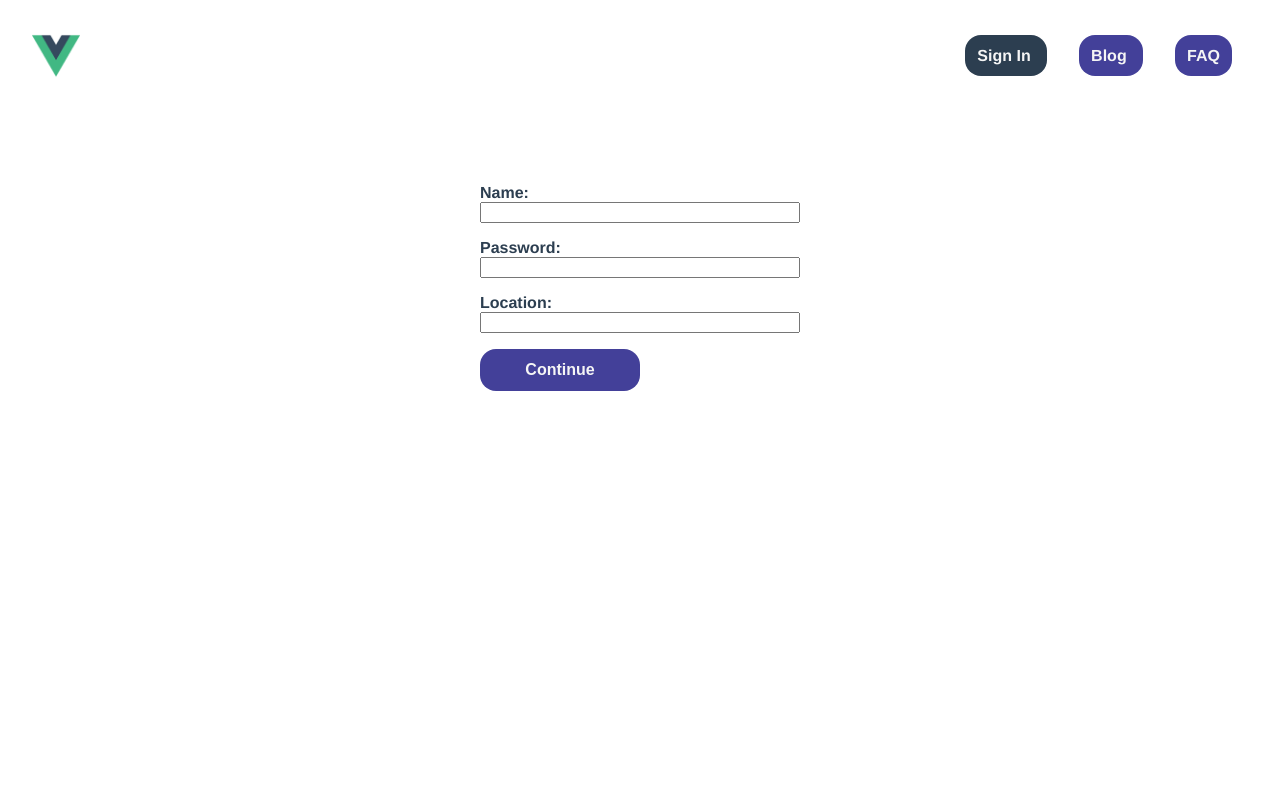
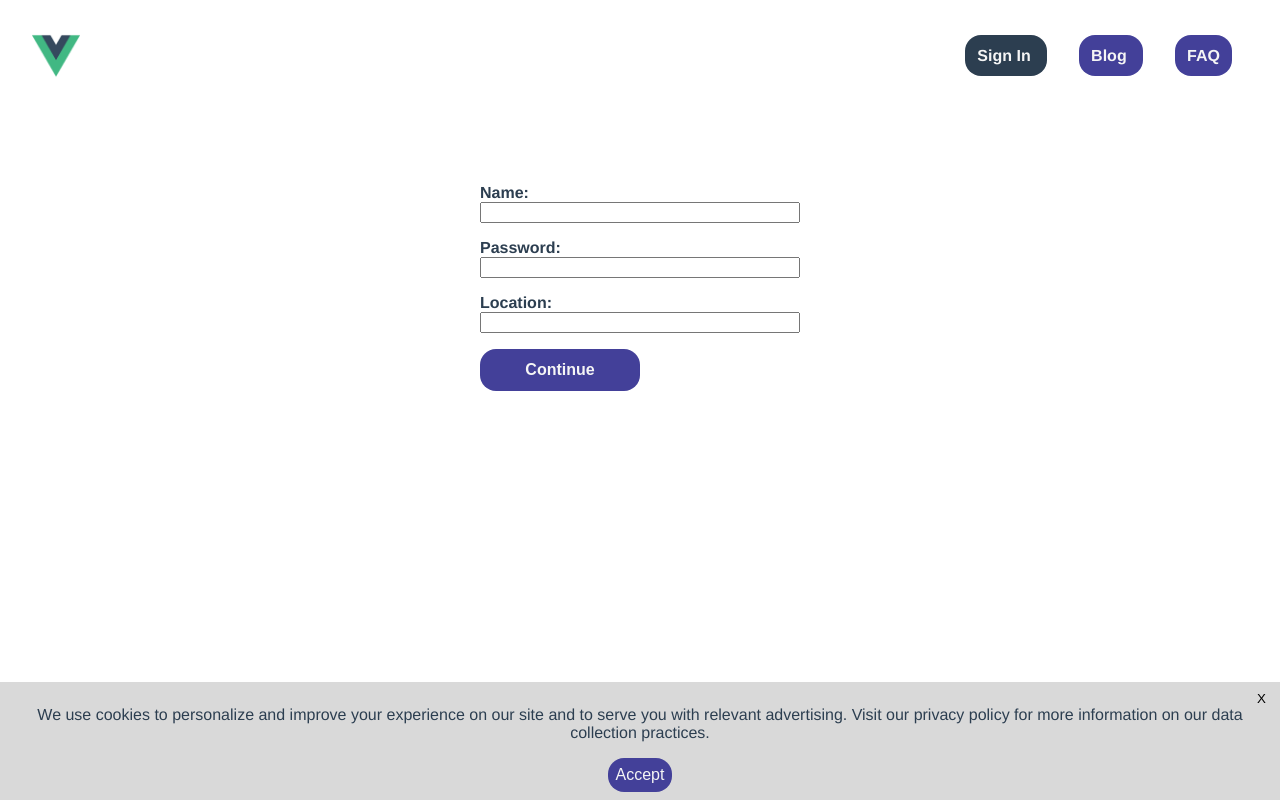
Before and after one commit to rigojr/tinyurl-test, a Vue app: page /#/ in a window 1280 px wide. Built offline with nearby package versions, Linux system fonts and the light colour scheme.

Commit message:
feat: add cookie notification component

```diff
--- /dev/null
+++ b/src/components/CookieNotification.vue
@@ -0,0 +1,61 @@
+<script setup lang="ts">
+/**
+ * The available component events.
+ */
+interface Events {
+  (e: 'accepted'): void;
+  (e: 'rejected'): void;
+}
+
+const emits = defineEmits<Events>();
+</script>
+
+<template>
+  <div class="cookie-notification">
+    <button
+      class="cookie-notification__close-button"
+      @click="emits('rejected')"
+    >
+      X
+    </button>
+    <p> We use cookies to personalize and improve your experience on our site and to serve you with relevant advertising. Visit our privacy policy for more information on our data collection practices.</p>
+    <div class="cookie-notification__button-container">
+      <button
+        class="cookie-notification__accept-button"
+        @click="emits('accepted')"
+      >
+        Accept
+      </button>
+    </div>
+  </div>
+</template>
+
+<style lang="scss">
+.cookie-notification {
+  position: fixed;
+  bottom: 0;
+  left: 0;
+  padding: .5rem;
+
+  background-color: rgba(0,0,0,.15);
+
+  &__close-button {
+    position: absolute;
+    right: .5rem;
+
+    border: none;
+    background-color: transparent;
+  }
+
+  &__accept-button {
+    padding: .5rem;
+
+    border: none;
+    border-radius: 1rem;
+
+    font-size: 1rem;
+    color: whitesmoke;
+    background-color: #434099;
+  }
+}
+</style>
--- a/src/views/SignInView.vue
+++ b/src/views/SignInView.vue
@@ -3,6 +3,7 @@ import { reactive } from 'vue';
 
 import { searchLocation } from '@/services/location';
 import SignInForm, { SingInData } from '@/components/SignInForm.vue';
+import CookieNotification from '@/components/CookieNotification.vue';
 import { SignInResponse, signIn } from '@/services/auth';
 import { isNullish } from '@/utils/type-checking';
 
@@ -107,6 +108,7 @@ function onSignIn(data: SingInData): void {
     >
       <p>{{ state.message }}</p>
     </div>
+    <CookieNotification v-if="true"/>
   </div>
 </template>
 
```
Also changed, not shown: 1 other file (tests, documents, lock files or other folders).
